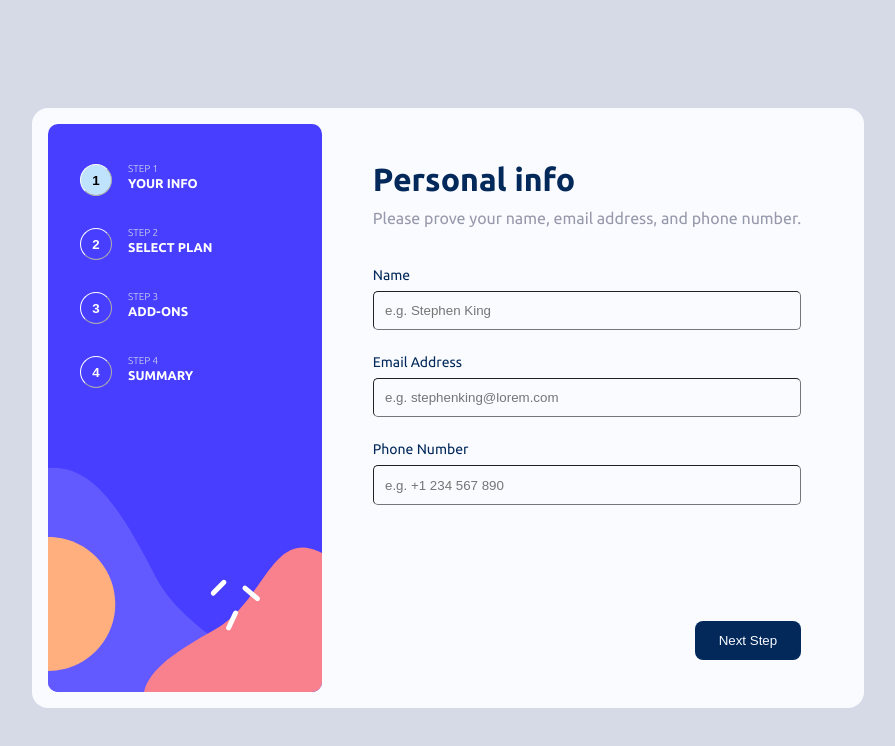
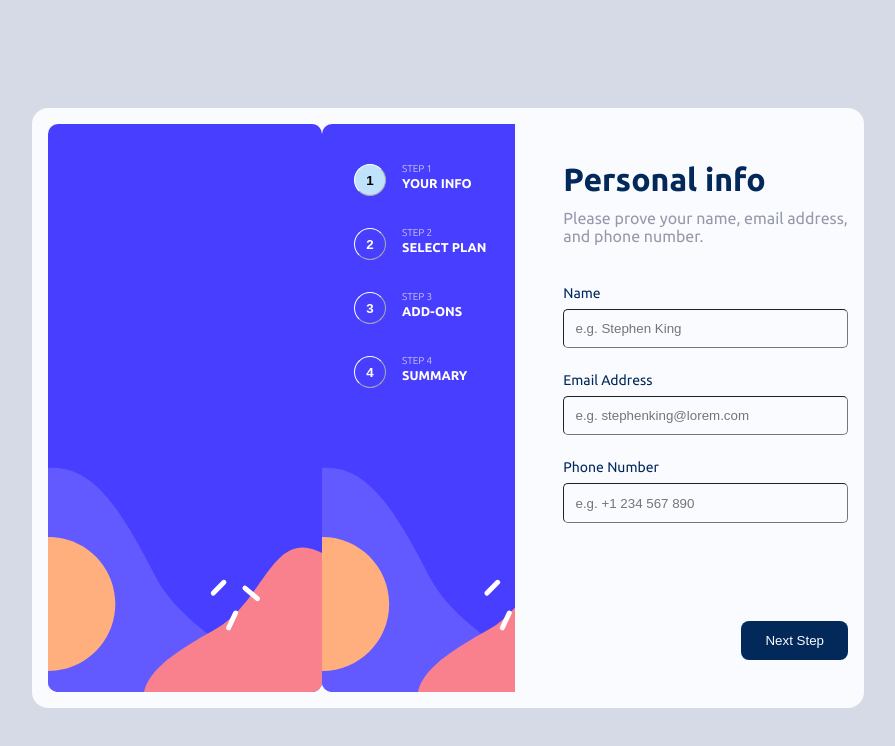
Before and after one commit to NeoChenn/multi-step-form, a React (Vite) app: page / in a window 1280 px wide. Shown: the top 746 px of the page, without its empty margins (192-1087 px from the left). Built offline with nearby package versions, Linux system fonts and the light colour scheme.

Commit message:
Update Layout.jsx

```diff
--- a/src/Layout/Layout.jsx
+++ b/src/Layout/Layout.jsx
@@ -5,6 +5,7 @@ import bgImage from "../assets/images/bg-sidebar-desktop.svg";
 export default function Layout({ setStep }) {
   return (
     <div className="layout">
+      <img src={bgImage}></img>
       <nav style={{ backgroundImage: `url(${bgImage})` }}>
         <div className="container">
           <NavLink
```
